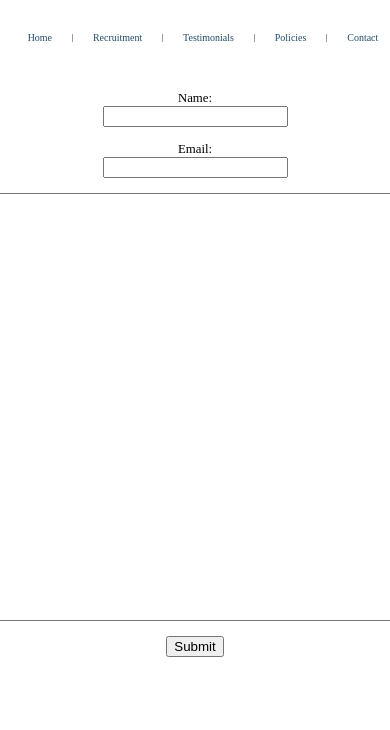
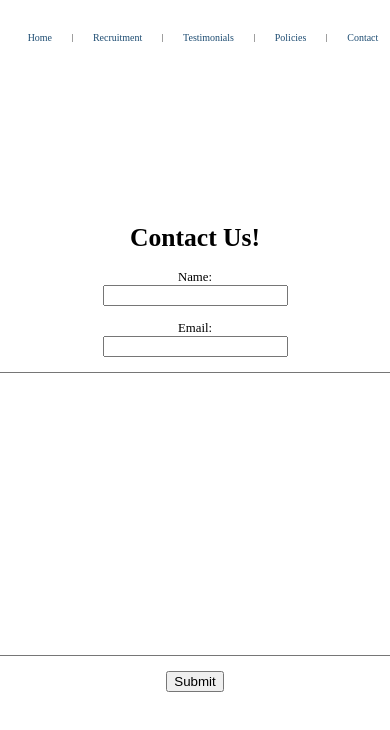
Before and after one commit to cerebrium/ginishkaWeb, a Gatsby site: page /contact in a window 390 px wide. Shown: the top 730 px of the page. Built offline with nearby package versions, Linux system fonts and the light colour scheme; Gatsby itself is replaced by a stand-in of ours.

Commit message:
fixed contact page

```diff
--- a/src/pages/styles/App.css
+++ b/src/pages/styles/App.css
@@ -5,6 +5,7 @@
     }
 
     .contactPageMain {
+        min-height: 100vh;
         display: flex;
         justify-content: center;
         align-items: center;
@@ -43,9 +44,9 @@
       min-height: 100vh;
     }
 
-    .myTextArea{
-        width: 25vh;
-        height: 25vh;
+    .myForm{
+        width: 50vh;
+        height: 50vh;
     }
 
     .navContainer {
```
